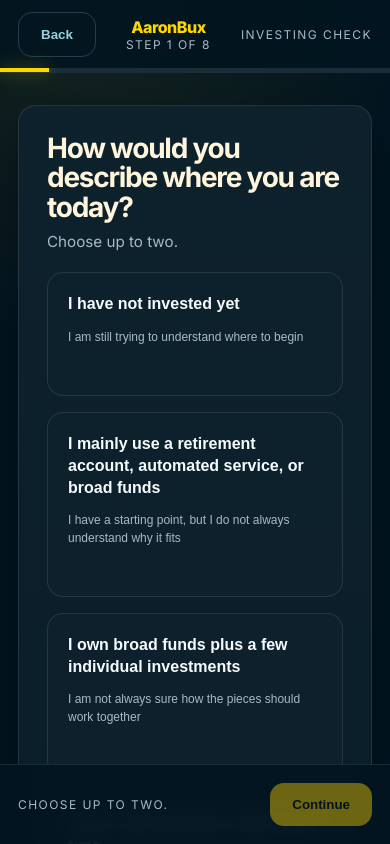
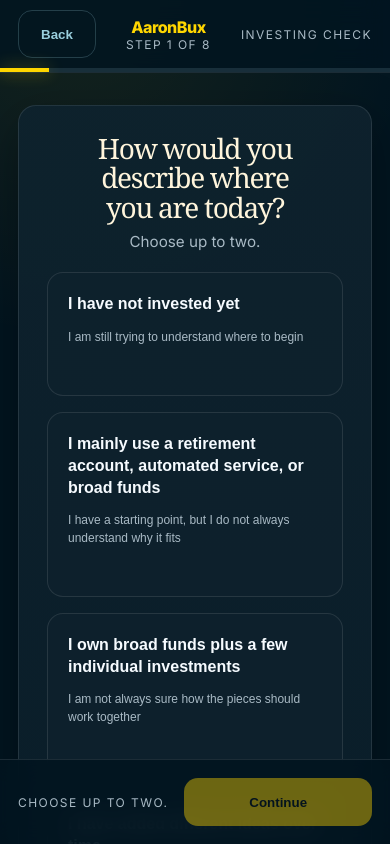
Before and after one commit to a73955184-droid/Onboarding-V3, a website with bundled scripts: page index.html in a window 390 px wide. Both pictures are taken after a click on the button "Start". Shown: the top 844 px of the page. Built offline with nearby package versions, Linux system fonts and the light colour scheme.

Commit message:
Match V2 Live Education to AaronBux forest and ivory theme

```diff
--- a/assets/css/portfolio-map.css
+++ b/assets/css/portfolio-map.css
@@ -566,3 +566,49 @@
     transition: none;
   }
 }
+
+/* AaronBux ecosystem theme: forest green and ivory. */
+:root {
+  color-scheme: dark;
+  --bg: #09231c; --surface: #102e25; --surface-2: #173f32;
+  --text: #f3f0e5; --muted: #c0cbbf;
+  --accent: #d4dfc9; --accent-2: #dce8dd;
+  --border: #496052; --shadow: 0 16px 40px rgb(0 0 0 / 15%);
+}
+body { background: var(--bg); color: var(--text); }
+h1, h2 { font-family: Georgia, 'Times New Roman', serif; font-weight: 400; text-wrap: balance; }
+h1, h2, h3 { color: var(--text); }
+.card { background: linear-gradient(180deg, #102e25, #09231c); }
+.intro-simple { text-align: center; }
+.intro-simple h1, .intro-note, .result-hero h1, .question-panel h2 { margin-inline: auto; }
+.result-hero h1, .question-panel h2, .question-note { text-align: center; }
+.topbar, .bottom-nav { background: rgb(9 35 28 / 96%); }
+.option-card { background: #102e25; border-color: #496052; }
+.option-card:hover, .option-card.selected { background: #173f32; border-color: #d4dfc9; }
+.option-card.selected { box-shadow: 0 0 0 1px #829d8c; }
+.option-card-title { color: #f3f0e5; }
+.btn { min-height: 48px; border-radius: 999px; }
+.btn-primary { background: #173f32; color: #f3f0e5; border: 1px solid #829d8c; }
+.btn-primary:hover { background: #235441; }
+.btn-secondary { color: #dce8dd; border-color: #829d8c; }
+.progress-fill { background: #d4dfc9; box-shadow: none; }
+.progress-track { background: #496052; }
+.pill, .system-box { background: #173f32; border-color: #829d8c; color: #dce8dd; }
+.trace-card strong, .recommendation-page .summary-item strong,
+.investor-jobs-page .job-evidence-item strong, .recommendation-explainability-card h3 { color: #f3f0e5; }
+.recommendation-signal-label { color: #d4dfc9; }
+.recommendation-page .result-hero { background: linear-gradient(145deg, #173f32, #09231c); border-color: #829d8c; }
+.workflow-card.missing { background: #173f32; border-color: #829d8c; }
+.workflow-card.missing strong { color: #d4dfc9; }
+button:focus-visible, a:focus-visible, input:focus-visible, select:focus-visible {
+  outline: 3px solid #d4dfc9; outline-offset: 4px;
+}
+@media (max-width: 700px) {
+  .main { padding-inline: 20px; }
+  .panel, .result-hero { padding: 24px 20px; }
+  .bottom-inner { flex-wrap: wrap; gap: 12px; }
+  .bottom-inner .btn { flex: 1 1 auto; }
+}
+@media (prefers-reduced-motion: reduce) {
+  *, *::before, *::after { animation-duration: .01ms !important; transition-duration: .01ms !important; }
+}
```
